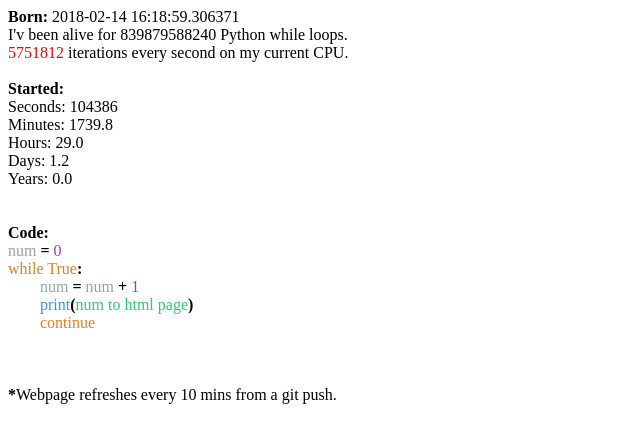
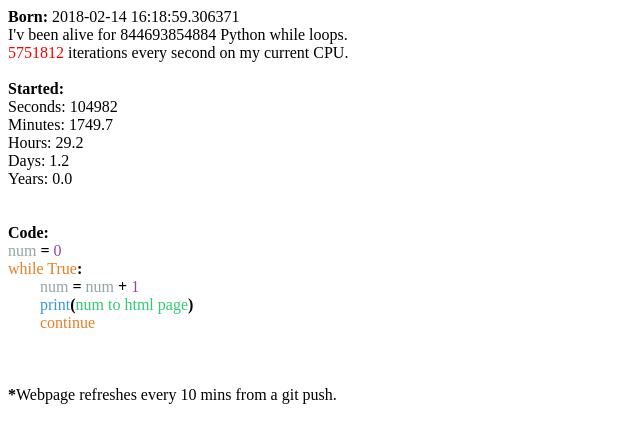
Before and after one commit to hookitup/hookitup.github.io, a plain HTML site: page index.html in a window 1280 px wide. Shown: the full height of the page, 0-640 px from the left. Drawn offline with Linux system fonts and the light colour scheme.

Commit message:
updating index

```diff
--- a/index.html
+++ b/index.html
@@ -1 +1 @@
-<html><head><title>Python while loop</title></head><body><b>Born:</b> 2018-02-14 16:18:59.306371</br>I'v been alive for 839879588240 Python while loops.</br><font color="red">5751812</font> iterations every second on my current CPU.</body></br></br><b>Started:</b></br>Seconds: 104386</br>Minutes: 1739.8</br>Hours: 29.0</br>Days: 1.2</br>Years: 0.0</br></br></br><b>Code:</b></br><font color=#95A5A6>num</font> <b>=</b> <font color=#8E44AD>0</font></br><font color=#E67E22>while True</font><b>:</b></br>&nbsp&nbsp&nbsp&nbsp&nbsp&nbsp&nbsp <font color=#95A5A6>num</font> <b>=</b> <font color=#95A5A6>num</font> <b>+</b> <font color=#8E44AD>1</font></br>&nbsp&nbsp&nbsp&nbsp&nbsp&nbsp&nbsp <font color=#3498DB>print</font><b>(</b><font color=#2ECC71>num to html page</font><b>)</b></br>&nbsp&nbsp&nbsp&nbsp&nbsp&nbsp&nbsp <font color=#E67E22>continue</font></br></br></br></br><b>*</b>Webpage refreshes every 10 mins from a git push.</html>
+<html><head><title>Python while loop</title></head><body><b>Born:</b> 2018-02-14 16:18:59.306371</br>I'v been alive for 844693854884 Python while loops.</br><font color="red">5751812</font> iterations every second on my current CPU.</body></br></br><b>Started:</b></br>Seconds: 104982</br>Minutes: 1749.7</br>Hours: 29.2</br>Days: 1.2</br>Years: 0.0</br></br></br><b>Code:</b></br><font color=#95A5A6>num</font> <b>=</b> <font color=#8E44AD>0</font></br><font color=#E67E22>while True</font><b>:</b></br>&nbsp&nbsp&nbsp&nbsp&nbsp&nbsp&nbsp <font color=#95A5A6>num</font> <b>=</b> <font color=#95A5A6>num</font> <b>+</b> <font color=#8E44AD>1</font></br>&nbsp&nbsp&nbsp&nbsp&nbsp&nbsp&nbsp <font color=#3498DB>print</font><b>(</b><font color=#2ECC71>num to html page</font><b>)</b></br>&nbsp&nbsp&nbsp&nbsp&nbsp&nbsp&nbsp <font color=#E67E22>continue</font></br></br></br></br><b>*</b>Webpage refreshes every 10 mins from a git push.</html>
```
